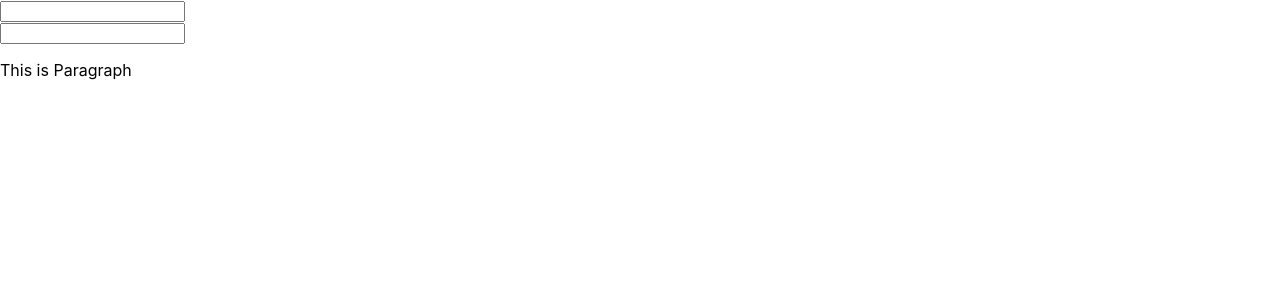
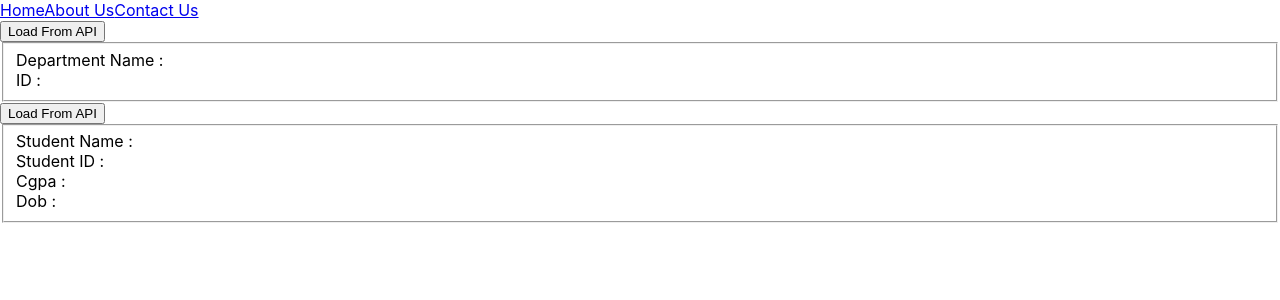
Before and after one commit to RedwanIfty/react-app, a React (Create React App) app: page / in a window 1280 px wide. Shown: the top 300 px of the page. Built offline with nearby package versions, Linux system fonts and the light colour scheme.

Commit message:
Props API Fetch

```diff
--- a/package.json
+++ b/package.json
@@ -6,6 +6,7 @@
     "@testing-library/jest-dom": "^5.16.4",
     "@testing-library/react": "^13.3.0",
     "@testing-library/user-event": "^13.5.0",
+    "axios": "^0.27.2",
     "react": "^18.2.0",
     "react-dom": "^18.2.0",
     "react-scripts": "5.0.1",
--- /dev/null
+++ b/src/Component/Department.js
@@ -0,0 +1,27 @@
+import axios from 'axios';
+import {useState} from 'react';
+import Main from './Main';
+const Department=()=>{
+    const[department,setDepartment]=useState({});
+    const LoadAPIData=()=>{
+        axios.get("https://mocki.io/v1/72353acd-8db8-4293-9df4-2e6c22920b55").
+        then((rsp)=>{
+            setDepartment(rsp.data);
+        },(err)=>{
+            debugger;
+        });
+    }
+    return(
+        <div>
+              <button onClick={LoadAPIData}>Load From API</button><br></br>
+
+            <fieldset>
+            <label>Department Name : </label>
+            <label>{department.Name}</label><br></br>
+            <label>ID : </label>
+            <label>{department.Id}</label>
+            </fieldset>
+        </div>
+    );
+}
+export default Department
--- a/src/Component/Form.js
+++ b/src/Component/Form.js
@@ -1,8 +1,12 @@
 const Form=()=>{
     return(
         <div>
-            <input type="text"/><br></br>
-            <input type="number"/>
+            <fieldset>
+                Name:
+                <input type="text"/><br></br>
+                Number:
+                <input type="number"/>
+            </fieldset>
         </div>
     );
 }
--- /dev/null
+++ b/src/Component/LeftMenu.js
@@ -0,0 +1,12 @@
+import MenuItem from './MenuItem';
+const LeftMenu=()=>{
+    return (
+        <div>
+            <MenuItem name="/aiub" value="Home"/>
+            <MenuItem name="/aboutus" value="About Us"/>
+            <MenuItem name="/contact" value="Contact Us"/>
+
+        </div>
+    )
+}
+export default LeftMenu;
--- a/src/Component/Main.js
+++ b/src/Component/Main.js
@@ -1,10 +1,14 @@
-import Form from "./Form";
-import Par from "./Par";
+
+import Department from "./Department";
+import LeftMenu from './LeftMenu';
+import Students from "./Students";
 const Main=()=>{
+
     return(
         <div>
-            <Form/>
-            <Par/>
+            <LeftMenu/>
+            <Department/>
+            <Students/>
         </div>
     );
 }
--- /dev/null
+++ b/src/Component/MenuItem.js
@@ -0,0 +1,6 @@
+const MenuItem=({name,value})=>{
+    return (
+        <a href={name}>{value}</a>
+    )
+}
+export default MenuItem;
--- /dev/null
+++ b/src/Component/Students.js
@@ -0,0 +1,30 @@
+import axios from 'axios';
+import {useState} from 'react';
+const Students=()=>{
+    const[students,setStudents]=useState({});
+    const LoadAPIData=()=>{
+        axios.get("https://mocki.io/v1/72353acd-8db8-4293-9df4-2e6c22920b55").
+        then((rsp)=>{
+            setStudents(rsp.data.Students[0]);
+        },(err)=>{
+            debugger;
+        });
+    }
+    return(
+        <div>
+            <button onClick={LoadAPIData}>Load From API</button><br></br>
+
+            <fieldset>
+            <label>Student Name : </label>
+            <label>{students.Name}</label><br></br>
+            <label>Student ID : </label>
+            <label>{students.Id}</label><br></br>
+            <label>Cgpa : </label>
+            <label>{students.Cgpa}</label><br></br>
+            <label>Dob : </label>
+            <label>{students.Dob}</label><br></br>
+            </fieldset>
+        </div>
+    );
+}
+export default Students
```
Also changed, not shown: 1 other file (tests, documents, lock files or other folders).
